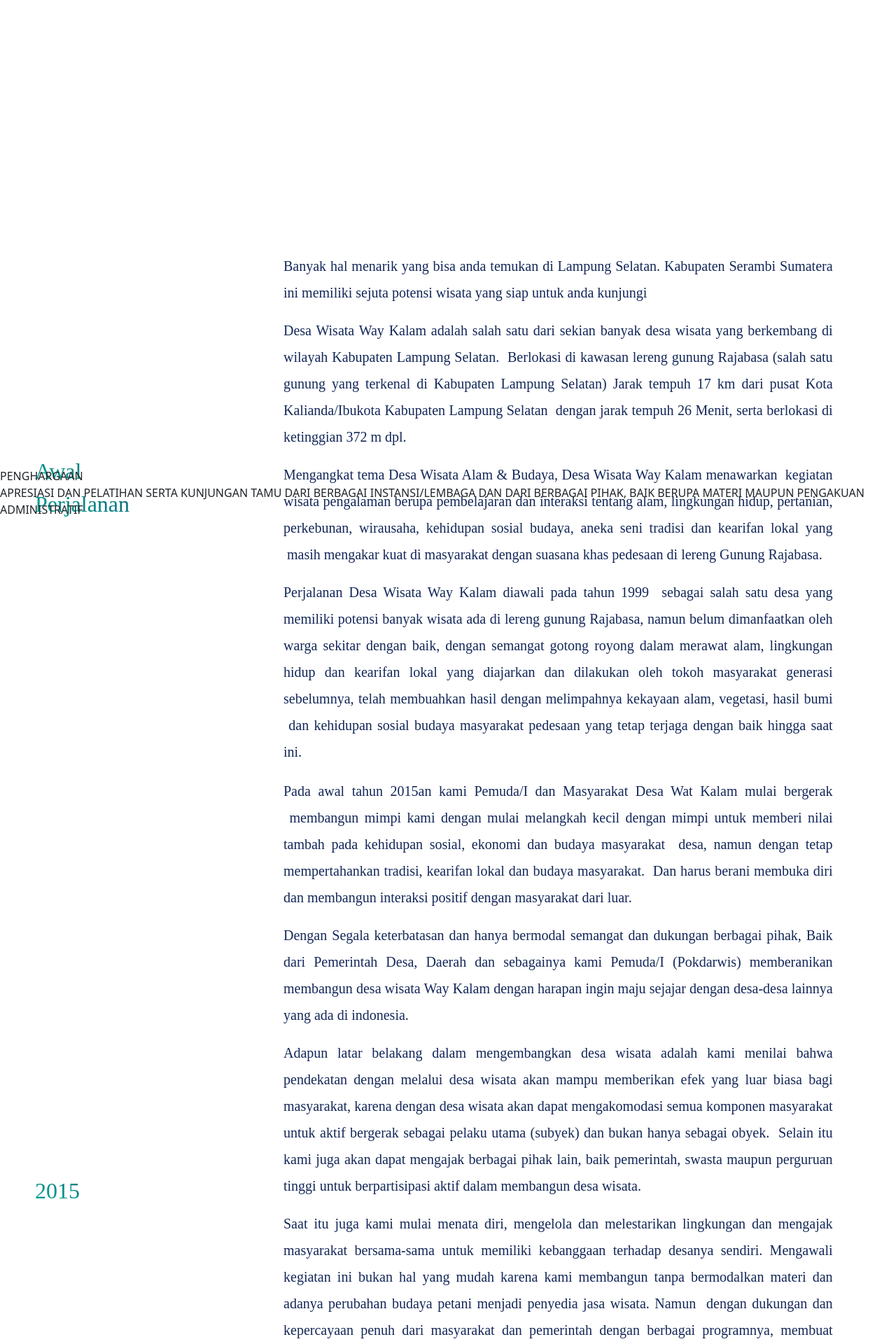
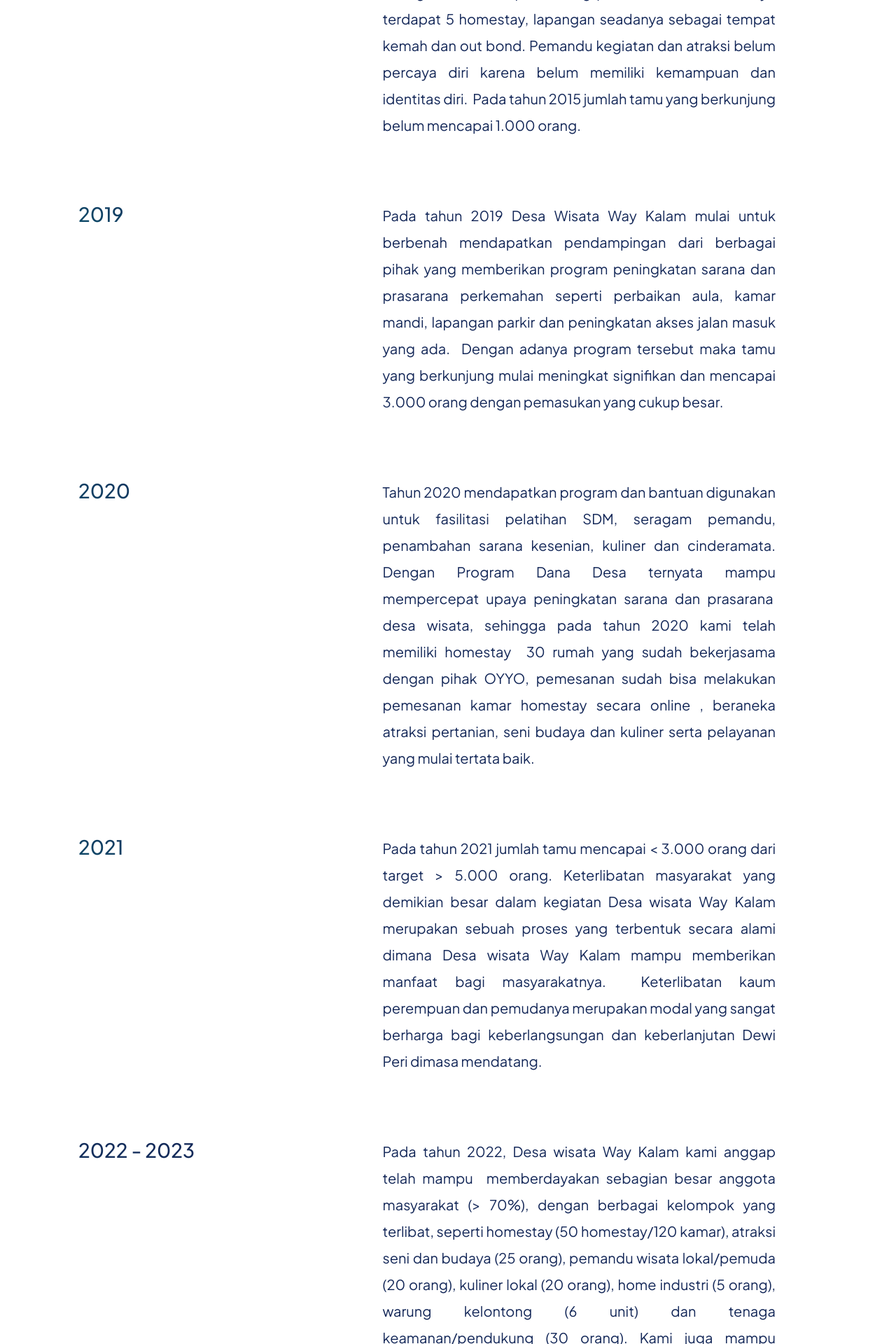
Before and after one commit to Tematik-Way-Kalam/Website-Wisata-WayKalam, a PHP site: page /tentang.php in a window 1280 px wide. Shown: the part 3640-5560 px from the top of the page at 70% size. Run offline with PHP 8.4, Linux system fonts and the light colour scheme.

Commit message:
adding about section

```diff
--- a/client/tentang.css
+++ b/client/tentang.css
@@ -1,6 +1,12 @@
+@import url("https://fonts.googleapis.com/css2?family=Big+Shoulders+Display:wght@100;200;300;400;500;600;700;800;900&display=swap");
+@import url("https://fonts.googleapis.com/css2?family=Plus+Jakarta+Sans:wght@400;500;600;700;800&display=swap");
+
+* {
+  font-family: "Plus Jakarta Sans", sans-serif;
+}
+
 header {
-    position: relative;
-    height: 500vh;
+    height: 500px;
 }
 
 .d-flex {
@@ -68,35 +74,34 @@
     margin: 0;
 }
 
-h2 {
+#section-about{
+    margin-top : 20px;
+}
+
+.container{
+    padding-top: 75px;
+    padding-left: 35px;
+    display: flex;
+    gap: 20%;
+    font-size: 12px;
+    color: white;
+}
+
+.tahun{
+    width: 30%;
+    padding-left: 30px;
+    font-family: "Big Shoulders Display", sans-serif;
     font-size: 32px;
-    font-family: Big Shoulders Display;
     font-weight: 900;
+    color: #00A693;
     word-wrap: break-word;
-    font-family: 'Big Shoulders Display';
-    background-image:linear-gradient(25deg,#00A693,#132758);
+    background-image: linear-gradient(25deg,#00A693,#132758);
     background-size: 100%;
     background-clip: text;
     -webkit-text-fill-color: transparent;
 }
 
-#section1 {
-    height: 300px;
-    padding-bottom: 20px;
-  }
-
-  .table1 td {
-    padding-bottom: 20px;
-  }
-
-  .td1 {
-    width: 30%;
-    padding-left: 50px;
-    padding-bottom: 70px;
-    justify-content: center;
-  }
-
-.td2 p{
+.articles {
     color: #132758;
     font-size: 20px;
     font-family: Plus Jakarta Sans;
@@ -106,19 +111,15 @@
     width: 90%;
     text-align: justify;
     padding-left: 20px;
+    padding-right: 90px;
 }
 
-.td2 a{
-    display: inline-block;
-    cursor: pointer;
-    text-align: center;
-    text-decoration: none;
-    text-align: justify;
-    margin-left: 15px;
-    padding-left: 10px;
-    padding-right: 10px;
-    background-color: aqua;
-}
+  .td1 {
+    width: 30%;
+    padding-left: 50px;
+    padding-bottom: 70px;
+    justify-content: center;
+  }
 
 .table2{
     width: 100%;
@@ -136,18 +137,3 @@
     padding-top: 20px;
     justify-content: center;
 }
-
-.td3 video {
-    float:right;
-    margin-right: 30px;
-    border-radius: 20px;
-}
-
-.td4{
-    padding-top: 20px;
-}
-
-.td4 img{
-    margin-left: 10px;
-    border-radius: 20px;
-}
--- a/client/tentang.php
+++ b/client/tentang.php
@@ -56,60 +56,83 @@
             </div>
         </header>
 
-        <section id="section1">
-        <table>
-            <td class="td1">
+        <section id="section-about">
+            <div class="container">
+                <div class="tahun">
                     <h2>Awal</h2>
                     <h2>Perjalanan</h2>
-            </td>
-            <td class="td2">
+                </div>
+                <div class="articles">
+                    <article>
                         <p>Banyak hal menarik yang bisa anda temukan di Lampung Selatan. Kabupaten Serambi Sumatera ini memiliki sejuta potensi wisata yang siap untuk anda kunjungi</p>
                         <p>Desa Wisata Way Kalam adalah salah satu dari sekian banyak desa wisata yang berkembang di wilayah Kabupaten Lampung Selatan.  Berlokasi di kawasan lereng gunung Rajabasa (salah satu gunung yang terkenal di Kabupaten Lampung Selatan) Jarak tempuh 17 km dari pusat Kota Kalianda/Ibukota Kabupaten Lampung Selatan  dengan jarak tempuh 26 Menit, serta berlokasi di ketinggian 372 m dpl.</p>
                         <p>Mengangkat tema Desa Wisata Alam & Budaya, Desa Wisata Way Kalam menawarkan  kegiatan wisata pengalaman berupa pembelajaran dan interaksi tentang alam, lingkungan hidup, pertanian, perkebunan, wirausaha, kehidupan sosial budaya, aneka seni tradisi dan kearifan lokal yang  masih mengakar kuat di masyarakat dengan suasana khas pedesaan di lereng Gunung Rajabasa.</p>
                         <p>Perjalanan Desa Wisata Way Kalam diawali pada tahun 1999  sebagai salah satu desa yang memiliki potensi banyak wisata ada di lereng gunung Rajabasa, namun belum dimanfaatkan oleh warga sekitar dengan baik, dengan semangat gotong royong dalam merawat alam, lingkungan hidup dan kearifan lokal yang diajarkan dan dilakukan oleh tokoh masyarakat generasi sebelumnya, telah membuahkan hasil dengan melimpahnya kekayaan alam, vegetasi, hasil bumi  dan kehidupan sosial budaya masyarakat pedesaan yang tetap terjaga dengan baik hingga saat ini.</p>
-            </td>
-        </table>
-        <table>
-            <td class="td1">
-                <h2>2015</h2>
-            </td>
-            <td class="td2">
+                    </article>
+                </div>
+            </div>
+
+            <div class="container">
+                <div class="tahun">
+                    <h3>2015</h3>
+                </div>
+                <div class="articles">
+                    <article>
                         <p>Pada awal tahun 2015an kami Pemuda/I dan Masyarakat Desa Wat Kalam mulai bergerak  membangun mimpi kami dengan mulai melangkah kecil dengan mimpi untuk memberi nilai tambah pada kehidupan sosial, ekonomi dan budaya masyarakat  desa, namun dengan tetap mempertahankan tradisi, kearifan lokal dan budaya masyarakat.  Dan harus berani membuka diri dan membangun interaksi positif dengan masyarakat dari luar. </p>
                         <p>Dengan Segala keterbatasan dan hanya bermodal semangat dan dukungan berbagai pihak, Baik dari Pemerintah Desa, Daerah dan sebagainya kami Pemuda/I (Pokdarwis) memberanikan membangun desa wisata Way Kalam dengan harapan ingin maju sejajar dengan desa-desa lainnya yang ada di indonesia.</p>
                         <p>Adapun latar belakang dalam mengembangkan desa wisata adalah kami menilai bahwa pendekatan dengan melalui desa wisata akan mampu memberikan efek yang luar biasa bagi masyarakat, karena dengan desa wisata akan dapat mengakomodasi semua komponen masyarakat untuk aktif bergerak sebagai pelaku utama (subyek) dan bukan hanya sebagai obyek.  Selain itu kami juga akan dapat mengajak berbagai pihak lain, baik pemerintah, swasta maupun perguruan tinggi untuk berpartisipasi aktif dalam membangun desa wisata.</p>
                         <p>Saat itu juga kami mulai menata diri, mengelola dan melestarikan lingkungan dan mengajak masyarakat bersama-sama untuk memiliki kebanggaan terhadap desanya sendiri. Mengawali kegiatan ini bukan hal yang mudah karena kami membangun tanpa bermodalkan materi dan adanya perubahan budaya petani menjadi penyedia jasa wisata. Namun  dengan dukungan dan kepercayaan penuh dari masyarakat dan pemerintah dengan berbagai programnya, membuat masyarakat mampu merencanakan, melaksanakan dan mengawasi serta menikmati semua pembangunan yang dilakukan dari, oleh dan untuk masyarakat.</p>
                         <p>Dengan jumlah penduduk 1184 jiwa (351 KK), desa wisata Way Kalam pada saat awal belum mampu mengandalkan desa wisata sebagai salah satu upaya mengangkat taraf ekonomi dan pendapatan masyarakat karena keterbatasan dalam kemampuan sumberdaya manusia, sarana dan prasarana pendukung, keterampilan maupun pembuatan paket wisata. Selain itu juga belum mampu memasarkan dengan baik paket wisata yang dibuat.  Pada tahun 2015 belum terdapat sarana dan prasarana yang memadai sebagai salah satu pendukung pariwisata.  Saat itu hanya terdapat 5 homestay, lapangan seadanya sebagai tempat kemah dan out bond. Pemandu kegiatan dan atraksi belum percaya diri karena belum memiliki kemampuan dan identitas diri.  Pada tahun 2015 jumlah tamu yang berkunjung belum mencapai 1.000 orang.</p>
-            </td>
-        </table>
-        <table>
-            <td class="td1">
-                <h2>2019</h2>
-            </td>
-            <td class="td2">
+                    </article>
+                </div>
+            </div>
+
+            <div class="container">
+                <div class="tahun">
+                    <h3>2019</h3>
+                </div>
+                <div class="articles">
+                    <article>
                         <p>Pada tahun 2019 Desa Wisata Way Kalam mulai untuk berbenah mendapatkan pendampingan dari berbagai pihak yang memberikan program peningkatan sarana dan prasarana perkemahan seperti perbaikan aula, kamar mandi, lapangan parkir dan peningkatan akses jalan masuk yang ada.  Dengan adanya program tersebut maka tamu yang berkunjung mulai meningkat signifikan dan mencapai 3.000 orang dengan pemasukan yang cukup besar.</p>
-            </td>
-        </table>
-        <table>
-            <td class="td1">
-                <h2>2020 - 2023</h2>
-            </td>
-            <td class="td2">
-                <p>Pada tahun 2022, Desa wisata Way Kalam kami anggap telah mampu  memberdayakan sebagian besar anggota masyarakat (> 70%), dengan berbagai kelompok yang terlibat, seperti homestay (50 homestay/120 kamar), atraksi seni dan budaya (25 orang), pemandu wisata lokal/pemuda (20 orang), kuliner lokal (20 orang), home industri (5 orang), warung kelontong (6 unit) dan tenaga keamanan/pendukung  (30 orang).  Kami juga mampu memanfaatkan lahan desa yang terlantar menjadi tempat untuk pembudidayaa Lebah madu Peternakan Kambing (1 ha) Dan Air Terjun Way Kalam yang menjadi Icon Wisata yang ada di Desa Way Kalam . Daerah Aliran Sungai (DAS) dari air terjun way kalam  menjadi area petualangan/tracking yang menarik bagi tamu,  Selain itu kami juga telah bekerjasama dengan beberapa pihak di dalam desa seperti kelompok tani pemuda, perkebunan, pertanian, wanita tani, dsb.  Kerjasama dengan pihak luar seperti Pemerintah Desa dengan tanah kas desa, kelompok kesenian,  kelompok peternak.</p>
-                <P>Pada saat ini (tahun 2022/2023) setelah mendapatkan pendampingan, bantuan pengembangan SDM dan fasilitas pariwisata dari berbagai pihak tingkat kunjungan wisatawan sudah stabil pada jumlah sekitar 5.000 orang per tahun dan pendapatan rata-rata mencapai Rp. 2.000.000 – Rp. 5.000.000/bulan.</P>
-                <P> Dengan visi dan misi upaya pemberdayakan ekonomi dan sosial budaya masyarakat dengan tetap menjaga kearifan lokal, ke depan pengembangan Air Terjun akan diarahkan pada upaya-upaya pelestarian alam dan lingkungan secara berkelanjutan dengan tetap menjaga nilai luhur kehidupan sosial budaya pedesaan yang mampu dijadikan tontonan dan tuntunan bagi masyarakat lokal dan masyarakat di wilayah lainnya. </P>
-                <P>Dalam kurun waktu 8 tahun ini banyak pencapaian impian yang sudah terwujud, dimana kami mampu memberikan peluang pada masyarakat untuk mendapatkan tambahan pendapatan dan peningkatan ekonomi tanpa keluar dari desa, tanpa harus merusak lingkungan, mampu mencegah arus urbaninsasi bagi generasi muda, memberdayakan kelompok perempuan dan tumbuhnya berbagai kegiatan ekonomi produktif serta terpeliharanya budaya masyarakat setempat. </P>
-            </td>
-        </table>
-    </section>
-        <section id="section-about">
-            <div class="div1">
-                <h3></h3>
+                    </article>
                 </div>
-            <div class="div2"></div>
-            <div class="div3"></div>
-            <div class="div4"></div>
-            <div class="div5"></div>
-            <div class="div6"></div>
+            </div>
+
+            <div class="container">
+                <div class="tahun">
+                    <h3>2020</h3>
+                </div>
+                <div class="articles">
+                    <article>
+                        <p>Tahun 2020 mendapatkan program dan bantuan digunakan untuk fasilitasi pelatihan SDM, seragam pemandu, penambahan sarana kesenian, kuliner dan cinderamata. Dengan Program Dana Desa ternyata mampu mempercepat upaya peningkatan sarana dan prasarana  desa wisata, sehingga pada tahun 2020 kami telah memiliki homestay  30 rumah yang sudah bekerjasama dengan pihak OYYO, pemesanan sudah bisa melakukan pemesanan kamar homestay secara online , beraneka atraksi pertanian, seni budaya dan kuliner serta pelayanan yang mulai tertata baik.</p>
+                    </article>
+                </div>
+            </div>
+
+            <div class="container">
+                <div class="tahun">
+                    <h3>2021</h3>
+                </div>
+                <div class="articles">
+                    <article>
+                        <p>Pada tahun 2021 jumlah tamu mencapai < 3.000 orang dari target > 5.000 orang. Keterlibatan masyarakat yang demikian besar dalam kegiatan Desa wisata Way Kalam merupakan sebuah proses yang terbentuk secara alami dimana Desa wisata Way Kalam mampu memberikan manfaat bagi masyarakatnya.  Keterlibatan kaum perempuan dan pemudanya merupakan modal yang sangat berharga bagi keberlangsungan dan keberlanjutan Dewi Peri dimasa mendatang.</p>
+                    </article>
+                </div>
+            </div>
+
+            <div class="container">
+                <div class="tahun">
+                    <h3>2022 - 2023</h3>
+                </div>
+                <div class="articles">
+                    <article>
+                        <p>Pada tahun 2022, Desa wisata Way Kalam kami anggap telah mampu  memberdayakan sebagian besar anggota masyarakat (> 70%), dengan berbagai kelompok yang terlibat, seperti homestay (50 homestay/120 kamar), atraksi seni dan budaya (25 orang), pemandu wisata lokal/pemuda (20 orang), kuliner lokal (20 orang), home industri (5 orang), warung kelontong (6 unit) dan tenaga keamanan/pendukung (30 orang). Kami juga mampu memanfaatkan lahan desa yang terlantar menjadi tempat untuk pembudidayaa Lebah madu Peternakan Kambing (1 ha) Dan Air Terjun Way Kalam yang menjadi Icon Wisata yang ada di Desa Way Kalam. Daerah Aliran Sungai (DAS) dari air terjun way kalam menjadi area petualangan/tracking yang menarik bagi tamu, Selain itu kami juga telah bekerjasama dengan beberapa pihak di dalam desa seperti kelompok tani pemuda, perkebunan, pertanian, wanita tani, dsb.  Kerjasama dengan pihak luar seperti Pemerintah Desa dengan tanah kas desa, kelompok kesenian,  kelompok peternak.</p>
+                        <p>Pada saat ini (tahun 2022/2023) setelah mendapatkan pendampingan, bantuan pengembangan SDM dan fasilitas pariwisata dari berbagai pihak tingkat kunjungan wisatawan sudah stabil pada jumlah sekitar 5.000 orang per tahun dan pendapatan rata-rata mencapai Rp. 2.000.000 – Rp. 5.000.000/bulan.</p>
+                        <p>Dengan visi dan misi upaya pemberdayakan ekonomi dan sosial budaya masyarakat dengan tetap menjaga kearifan lokal, ke depan pengembangan Air Terjun akan diarahkan pada upaya-upaya pelestarian alam dan lingkungan secara berkelanjutan dengan tetap menjaga nilai luhur kehidupan sosial budaya pedesaan yang mampu dijadikan tontonan dan tuntunan bagi masyarakat lokal dan masyarakat di wilayah lainnya.</p>
+                        <p>Dalam kurun waktu 8 tahun ini banyak pencapaian impian yang sudah terwujud, dimana kami mampu memberikan peluang pada masyarakat untuk mendapatkan tambahan pendapatan dan peningkatan ekonomi tanpa keluar dari desa, tanpa harus merusak lingkungan, mampu mencegah arus urbaninsasi bagi generasi muda, memberdayakan kelompok perempuan dan tumbuhnya berbagai kegiatan ekonomi produktif serta terpeliharanya budaya masyarakat setempat.</p>
+                    </article>
+                </div>
+            </div>
         </section>
 
         <section class="section-penghargaan">
```
Also changed, not shown: client/style.css (+2 -9 lines). Lines whose indentation alone changed are shown as unchanged.
